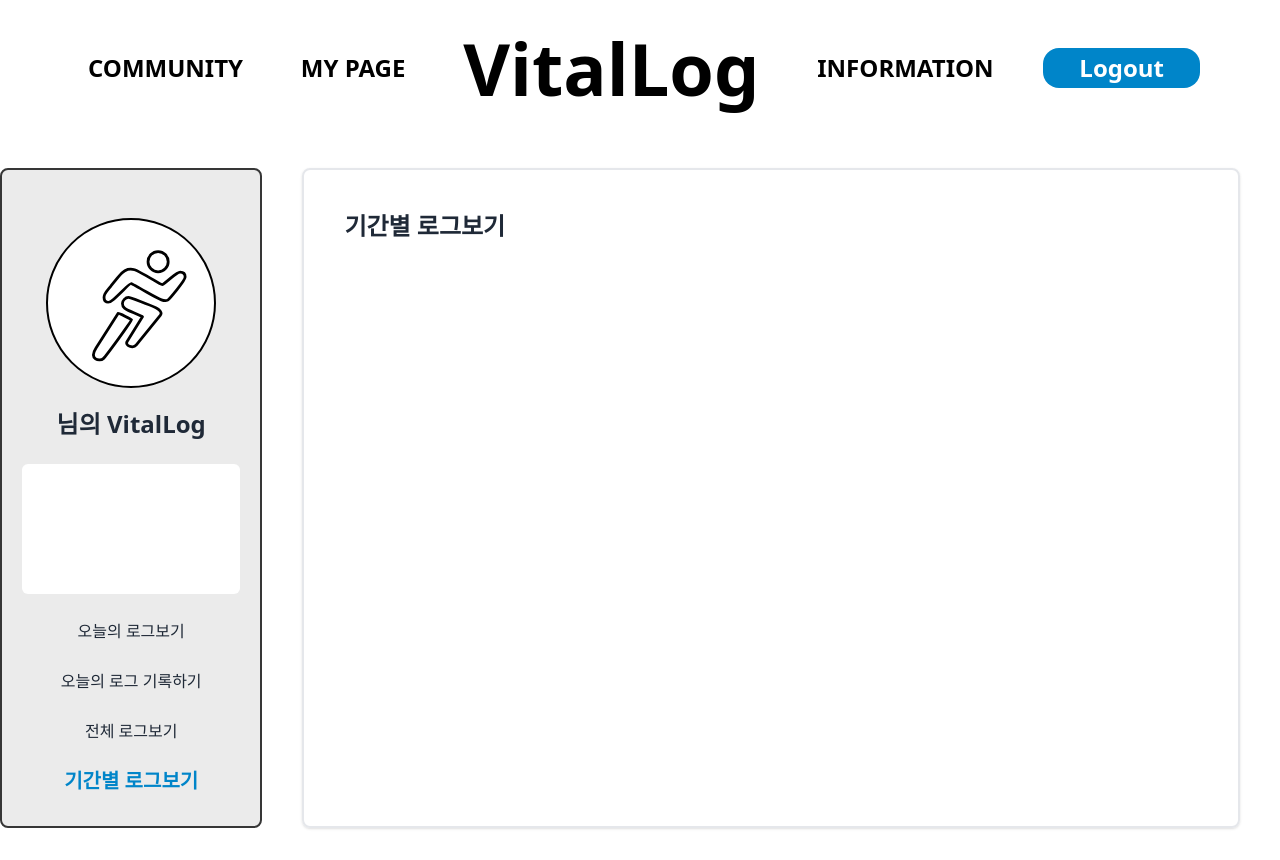
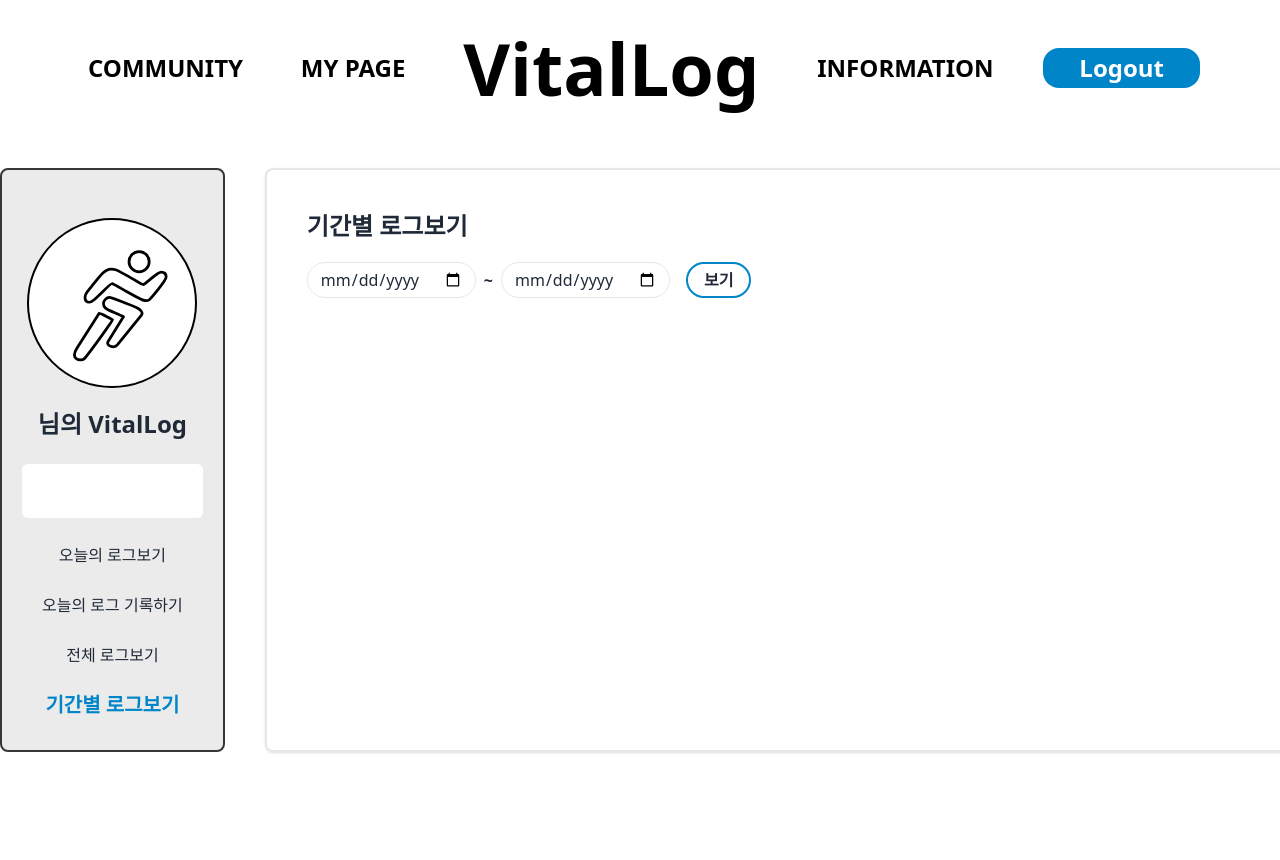
Before and after one commit to ynnij/VitalLog-FrontEnd, a React (Create React App) app: page /period in a window 1280 px wide. After the commit the page ends 800 px from the top, so only its background shows below. Built offline with nearby package versions, Linux system fonts and the light colour scheme; no server answers.

Commit message:
기간별 로그보기 페이지 구현

```diff
--- a/src/components/mypage/LogTable.js
+++ b/src/components/mypage/LogTable.js
@@ -1,8 +1,6 @@
-
-
 const LogTable = ({userlog}) => {
     const tbodyTags = userlog && userlog.map((log, idx)=>{
-        return <tr className="odd:bg-white even:bg-gray-50 border-b ">
+        return <tr key={log.seq} className="odd:bg-white even:bg-gray-50 border-b ">
                         <th scope="row" className="px-6 py-4 font-medium text-gray-900 whitespace-nowrap ">
                             {log.exerDate}
                         </th>
--- a/src/pages/mypage/PeriodPage.js
+++ b/src/pages/mypage/PeriodPage.js
@@ -1,18 +1,73 @@
+import { useRef, useState } from "react";
 import SideBar from "../../components/mypage/SideBar";
 import VlogNav from "../VlogNav";
+import LogChart from "../../components/mypage/LogChart";
+import LogTable from "../../components/mypage/LogTable";
 
 const PeriodPage = () => {
+  const [userlog, setUserlog] = useState();
+  const [dailyTotalLog, setDailyTotalLog] = useState();
+
+  const fromDate = useRef();
+  const toDate = useRef();
+
+  const getPeriodLog = () => {
+    if (fromDate.current.value === '' || toDate.current.value === '') return;
+    if (fromDate.current.value > toDate.current.value) {
+      let tempDate = fromDate.current.value;
+      fromDate.current.value = toDate.current.value;
+      toDate.current.value = tempDate;
+    }
+
+    const userid = localStorage.getItem("id");
+    const url = `http://10.125.121.216:8080/api/vitallog/mypage/${userid}/periods`
+      + `?from=${fromDate.current.value}&to=${toDate.current.value}`
+    const token = localStorage.getItem("token")
+
+    fetch(url, {
+      method: "GET",
+      headers: {
+        "Content-Type": 'application/json',
+        "Authorization": token,
+      }
+    }).then(resp => resp.json())
+      .then(data => {
+        console.log(data)
+        setUserlog(data.userlog);
+        setDailyTotalLog(data.dailyTotalLog);
+      });
+
+
+
+
+  }
+
   return (
     <div className="max-w-[1820px] mx-auto h-screen flex flex-col">
       <header className="p-2 sm:p-6">
         <VlogNav isUserPage={true} />
       </header>
-      <div className="grow flex py-8 mb-4   bg-white text-gray-800">
+      <div className="grow overflow-hidden flex py-8 mb-4   bg-white text-gray-800">
         <SideBar page={"period"} />
         <main className="mx-10 p-10 border-2	w-full rounded-lg shadow">
-          <div className="h-full">
+          <div className="h-full overflow-auto">
             <div className="text-2xl font-bold">기간별 로그보기</div>
+            <div className="mt-5">
+              <input type="date" ref={fromDate} className="border rounded-full p-1 px-3" />
+              <span className="mx-2 font-bold">~</span>
+              <input type="date" ref={toDate} className="border rounded-full p-1 px-3" />
+              <button className="border-2 border-custom-blue ml-4 p-1 px-4 rounded-full font-bold" onClick={getPeriodLog} >보기</button>
+            </div>
+            <div className="flex justify-center  items-center">
+              <div className="w-[1200px]">
+                <LogChart caption="Total Log" logData={dailyTotalLog}/>
+              </div>
+            </div>
+            <div className="p-20">
+              {userlog && <LogTable userlog={userlog}/>}
+            </div>
           </div>
+
         </main>
       </div>
     </div>
--- a/src/pages/mypage/TotalPage.js
+++ b/src/pages/mypage/TotalPage.js
@@ -1,4 +1,4 @@
-import { useEffect, useRef, useState } from "react";
+import { useEffect, useState } from "react";
 import SideBar from "../../components/mypage/SideBar";
 import VlogNav from "../VlogNav";
 import LogChart from "../../components/mypage/LogChart";
@@ -23,7 +23,6 @@ const TotalPage = () => {
       }
     }).then(resp => resp.json())
       .then(data => {
-        console.log(data.userlog)
         setUserlog(data.userlog);
         setDailyTotalLog(data.dailyTotalLog);
       })
```
